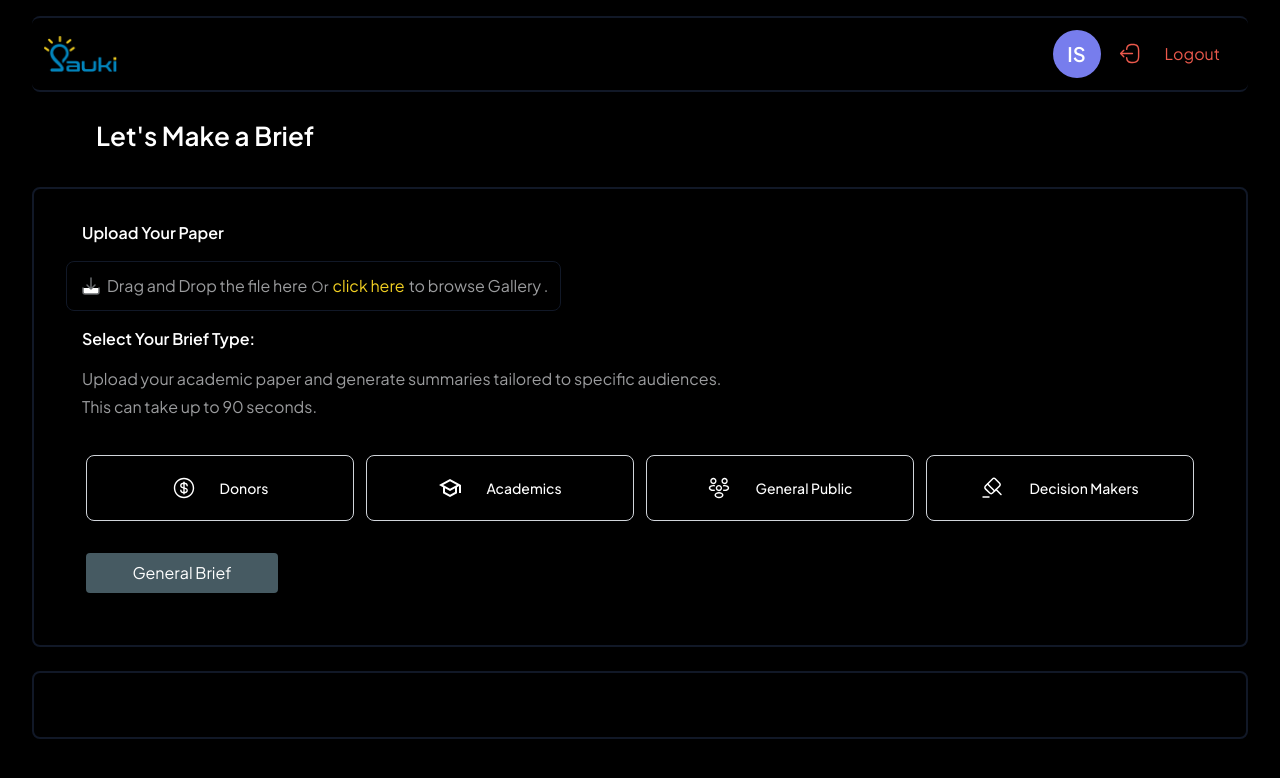
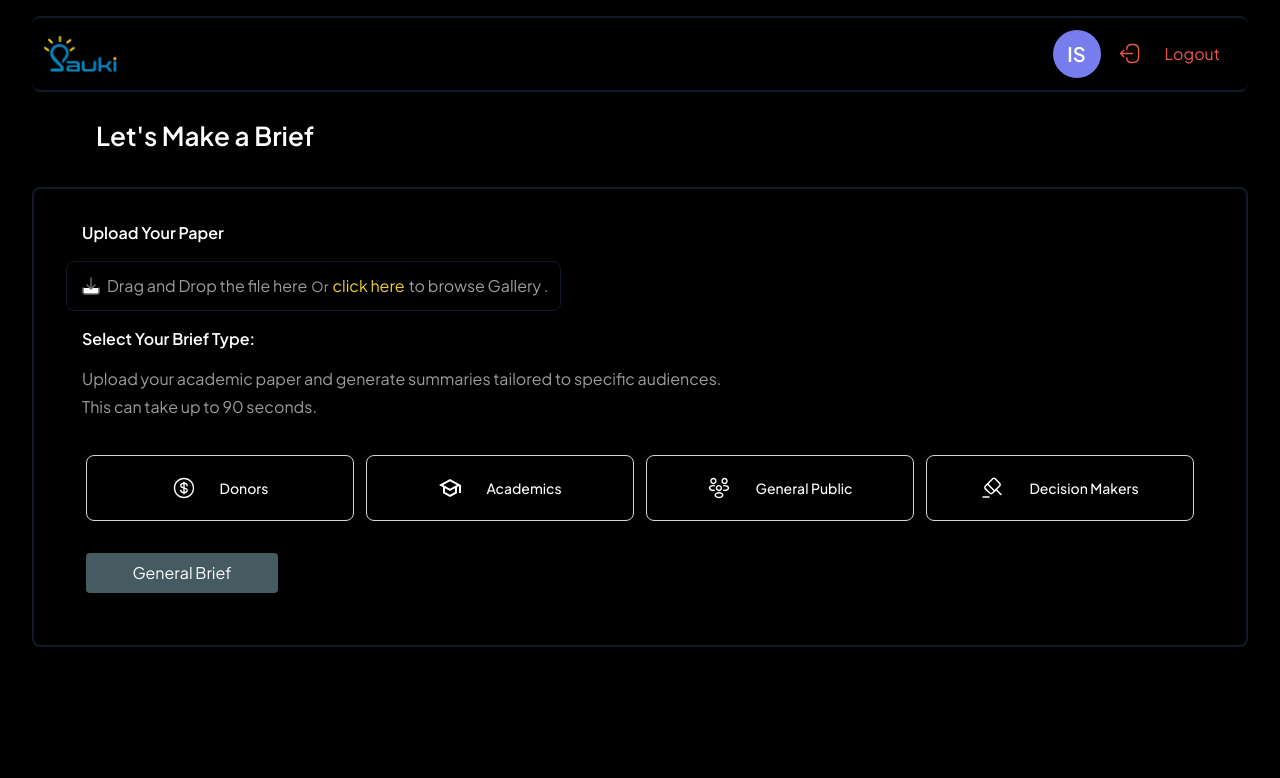
Before and after one commit to Zikam1/Sauki, a Nuxt app: page /brief-generator in a window 1280 px wide. Shown: the top 778 px of the page. Built offline with nearby package versions, Linux system fonts and the light colour scheme; a web font is replaced by a local one.

Commit message:
feat: added the boarder line

```diff
--- a/pages/brief-generator.vue
+++ b/pages/brief-generator.vue
@@ -159,7 +159,7 @@
     </button>
   </div></div>
 
-  <div class="relative flex flex-col items-center justify-center bg-black bg-opacity-96 border-2 border-gray-900 rounded-lg w-full p-4 sm:p-8 mb-6 mx-auto">
+  <div v-if="selectedBriefType === 'General Brief'" class="relative flex flex-col items-center justify-center bg-black bg-opacity-96 border-2 border-gray-900 rounded-lg w-full p-4 sm:p-8 mb-6 mx-auto">
     <!-- Logo and Blinking Dot on the Left -->
     <div v-if="showLogo" class="absolute left-8 top-4 flex flex-col items-center gap-y-8 transition-opacity duration-500">
       <div class="flex items-center gap-x-2">
```
